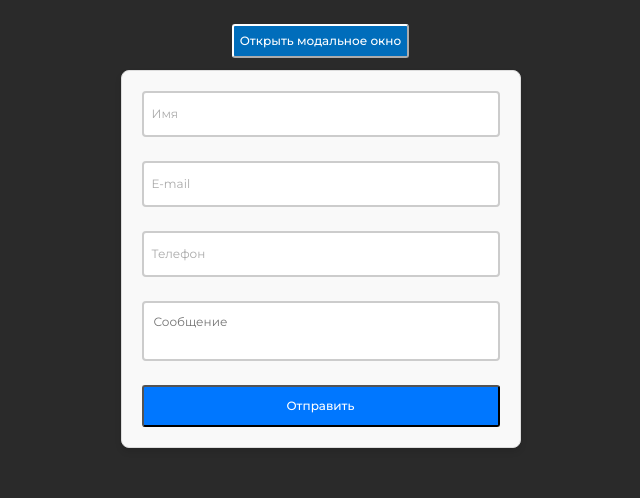
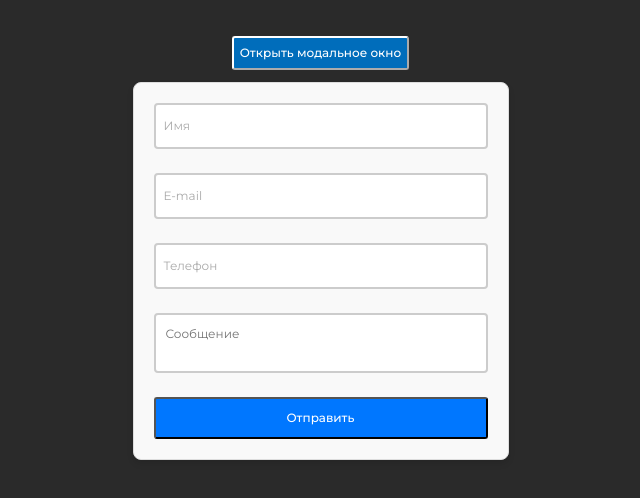
Before and after one commit to nxqutcq/itprofit-test-task, a website built with webpack: page src/index.html in a window 1280 px wide. Shown: the whole page, without its empty margins (312-952 px from the left). Built offline with nearby package versions, Linux system fonts and the light colour scheme.

Commit message:
fix: styles

```diff
--- a/src/scss/_form.scss
+++ b/src/scss/_form.scss
@@ -1,9 +1,9 @@
 form {
   display: flex;
-  width: 400px;
+  max-width: 400px;
+  width: 100%;
   flex-direction: column;
   padding: 20px;
-  min-width: 320px;
   background-color: #f9f9f9;
   border: 1px solid #ddd;
   border-radius: 8px;
--- a/src/scss/_inputs.scss
+++ b/src/scss/_inputs.scss
@@ -42,6 +42,7 @@
   font-size: 0.9em;
   margin-top: 5px;
   display: none;
+  width: auto;
 }
 
 .input-container .input--error {
--- a/src/scss/styles.scss
+++ b/src/scss/styles.scss
@@ -26,6 +26,8 @@ body {
 }
 
 button {
+  display: flex;
+  justify-content: center;
   padding: 10px;
   border-radius: 3px;
   font-weight: 500;
@@ -72,7 +74,9 @@ html {
   gap: 1rem;
   display: flex;
   max-width: 400px;
+  width: 100%;
   flex-direction: column;
+  padding: 1rem;
 }
 
 textarea {
```
